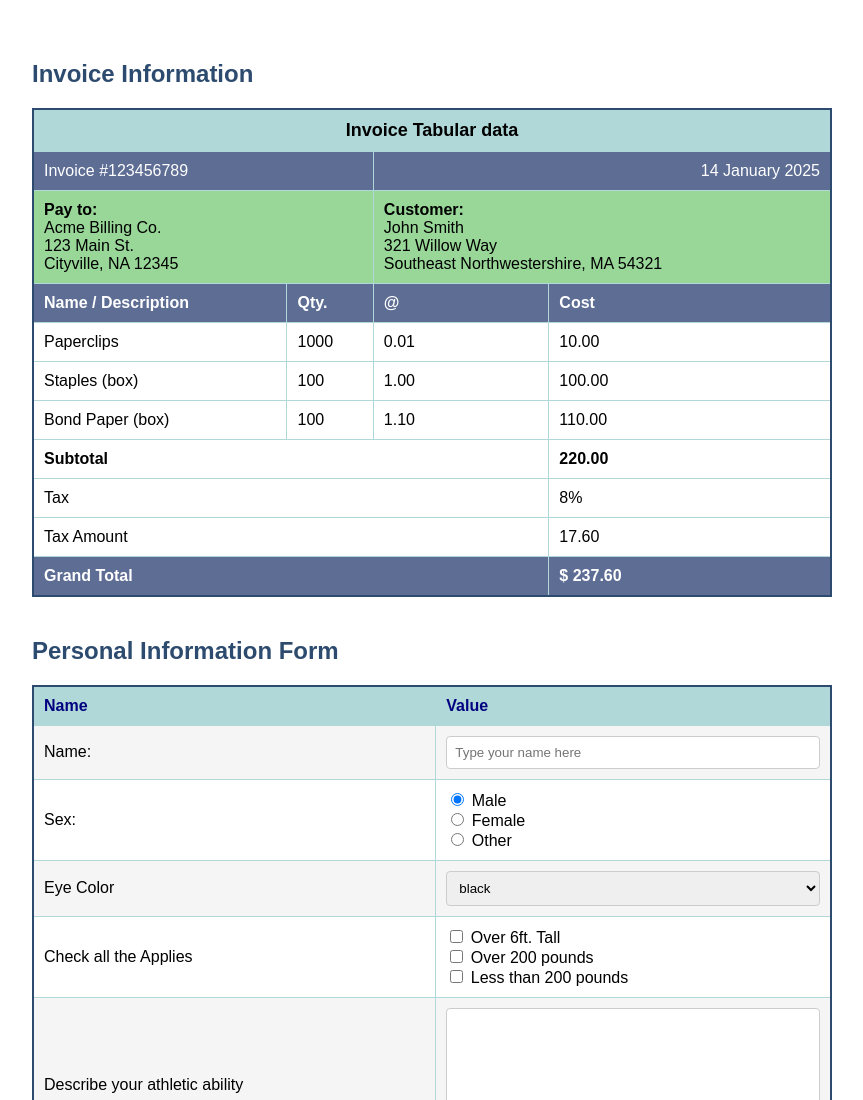
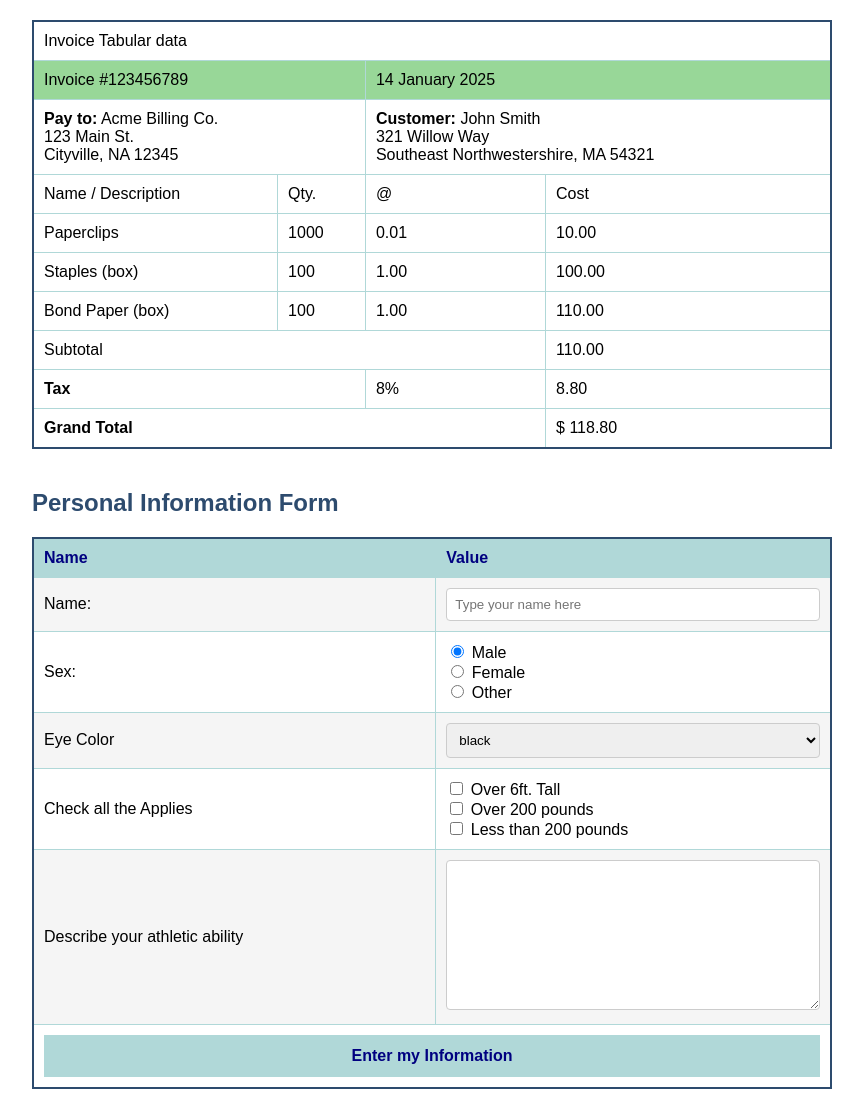
Before and after one commit to Teodzzz/Tables, a plain HTML site: page Forms/index.html in a window 1280 px wide. Shown: the top 1100 px of the page, without its empty margins (208-1071 px from the left). Drawn offline with Linux system fonts and the light colour scheme.

Commit message:
Update index.html

```diff
--- a/Forms/index.html
+++ b/Forms/index.html
@@ -8,70 +8,74 @@
 </head>
 <body>
 
-    <h2>Invoice Information</h2>
+   <!DOCTYPE html>
+<html>
+<head>
+  <title>Invoice Table</title>
+</head>
+<body>
     <table class="invoice-table">
         <tr>
-            <td colspan="4" class="invoice-header">Invoice Tabular data</td>
-        </tr>
-        <tr class="invoice-subheader">
-            <td colspan="2">Invoice #123456789</td>
-            <td colspan="2" style="text-align: right;">14 January 2025</td>
+          <td colspan="4" class="header">Invoice Tabular data</td>
         </tr>
         <tr class="invoice-info">
+          <td colspan="2">Invoice #123456789</td>
+          <td colspan="2" class="date">14 January 2025</td>
+        </tr>
+        <tr class="billing-info">
           <td colspan="2">
-                <strong>Pay to:</strong><br>
+            <b>Pay to:</b>
             Acme Billing Co.<br>
             123 Main St.<br>
             Cityville, NA 12345
           </td>
           <td colspan="2">
-                <strong>Customer:</strong><br>
+            <b>Customer:</b>
             John Smith<br>
             321 Willow Way<br>
             Southeast Northwestershire, MA 54321
           </td>
         </tr>
-        <tr class="invoice-subheader">
-            <th>Name / Description</th>
-            <th>Qty.</th>
-            <th>@</th>
-            <th>Cost</th>
+        <tr class="column-header">
+          <td>Name / Description</td>
+          <td>Qty.</td>
+          <td>@</td>
+          <td class="cost">Cost</td>
         </tr>
-        <tr>
+        <tr class="item-row">
           <td>Paperclips</td>
           <td>1000</td>
           <td>0.01</td>
-            <td>10.00</td>
+          <td class="cost">10.00</td>
         </tr>
-        <tr>
+        <tr class="item-staples">
           <td>Staples (box)</td>
           <td>100</td>
           <td>1.00</td>
-            <td>100.00</td>
+          <td class="cost">100.00</td>
+        </tr>
+        <tr class="item-row bond-paper">
+          <td>Bond Paper (box)</td>
+          <td>100</td>
+          <td>1.00</td>
+          <td class="cost">110.00</td>
         </tr>
         <tr>
-            <td>Bond Paper (box)</td>
-            <td>100</td>
-            <td>1.10</td>
-            <td>110.00</td>
+          <td colspan="3" class="subtotal">Subtotal</td>
+          <td class="cost">110.00</td>
         </tr>
-        <tr class="invoice-total">
-            <td colspan="3">Subtotal</td>
-            <td>220.00</td>
+        <tr class="tax-row">
+          <td colspan="2"><b>Tax</b></td>
+          <td>8%</td>
+          <td class="cost">8.80</td>
         </tr>
-        <tr>
-            <td colspan="3">Tax</td>
-            <td>8%</td>
-        </tr>
-        <tr>
-            <td colspan="3">Tax Amount</td>
-            <td>17.60</td>
-        </tr>
-        <tr class="invoice-grand-total">
-            <td colspan="3">Grand Total</td>
-            <td>$ 237.60</td>
+        <tr class="grand-total">
+          <td colspan="3"><b>Grand Total</b></td>
+          <td class="grand-total-amount">$ 118.80</td>
         </tr>
       </table>
+</body>
+</html>
 
 
     <h2>Personal Information Form</h2>
```
Lines whose indentation alone changed are shown as unchanged.
